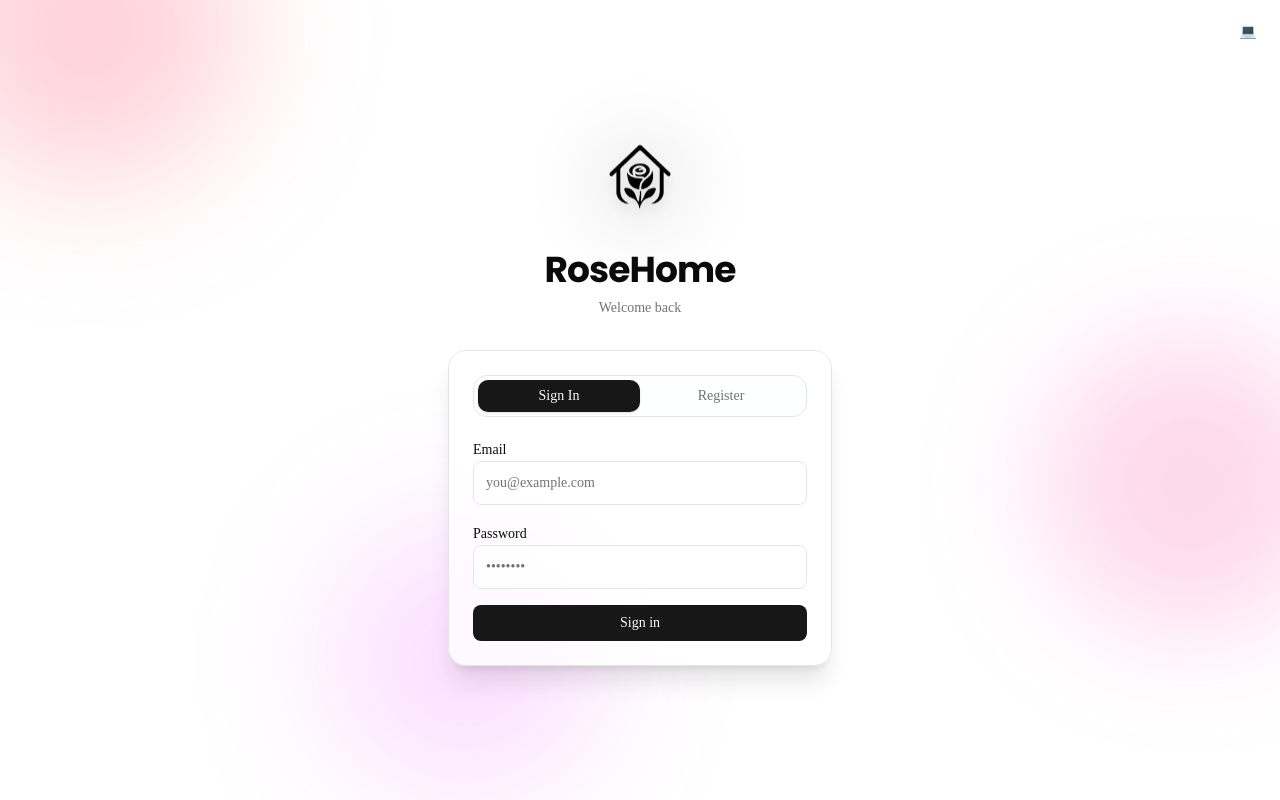
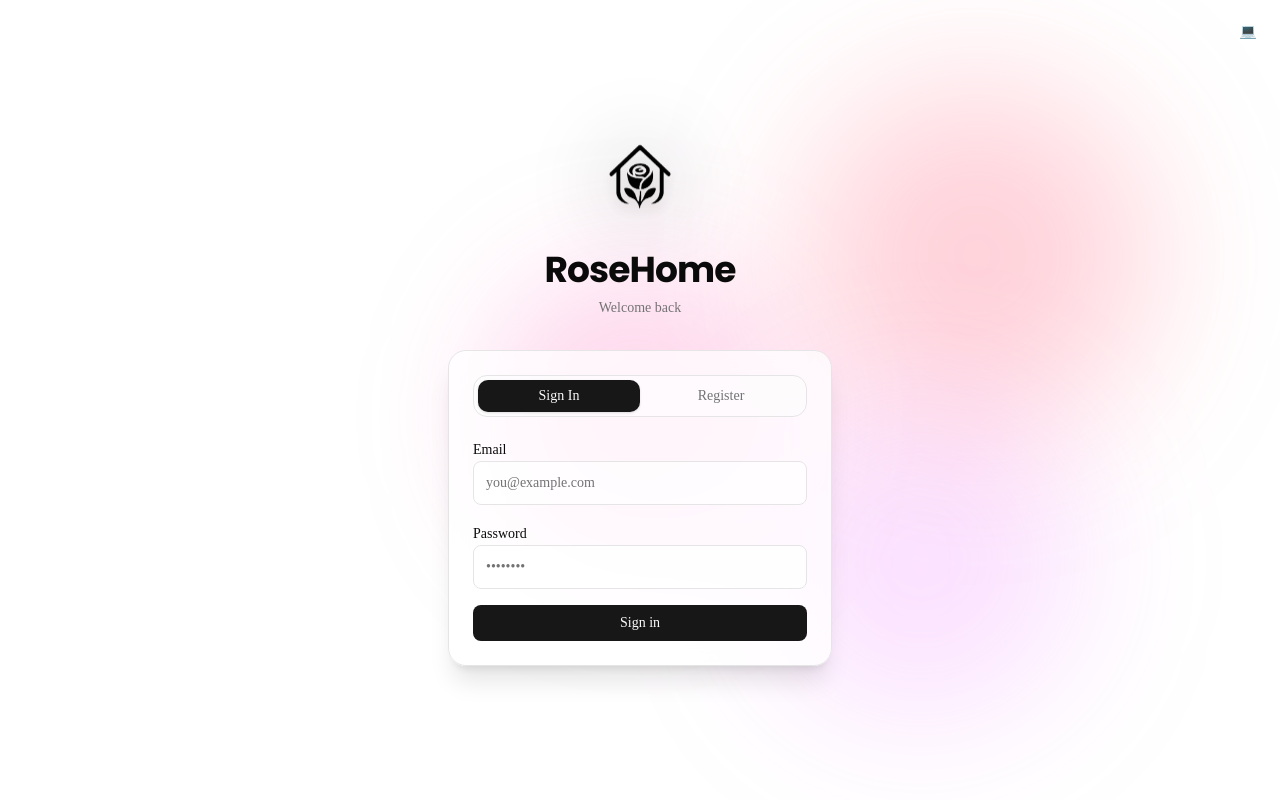
Before and after one commit to rose-lukas/rose-money, a Next.js app: page /login in a window 1280 px wide. Built offline with nearby package versions, Linux system fonts and the light colour scheme.

Commit message:
feat: blobs now wander across the whole screen (viewport-unit paths, distinct routes)

```diff
--- a/src/app/globals.css
+++ b/src/app/globals.css
@@ -231,12 +231,27 @@ html.font-serif {
   0%, 100% { transform: translateY(0); }
   50% { transform: translateY(-12px); }
 }
-@keyframes rh-blob {
-  0%   { transform: translate(0, 0) scale(1); }
-  25%  { transform: translate(70px, -50px) scale(1.15); }
-  50%  { transform: translate(-40px, 60px) scale(0.9); }
-  75%  { transform: translate(50px, 40px) scale(1.08); }
-  100% { transform: translate(0, 0) scale(1); }
+@keyframes rh-wander-1 {
+  0%   { transform: translate(2vw, 8vh) scale(1); }
+  20%  { transform: translate(66vw, 14vh) scale(1.2); }
+  40%  { transform: translate(34vw, 58vh) scale(0.9); }
+  60%  { transform: translate(74vw, 68vh) scale(1.12); }
+  80%  { transform: translate(12vw, 40vh) scale(1.05); }
+  100% { transform: translate(2vw, 8vh) scale(1); }
+}
+@keyframes rh-wander-2 {
+  0%   { transform: translate(70vw, 6vh) scale(1.1); }
+  25%  { transform: translate(22vw, 44vh) scale(0.9); }
+  50%  { transform: translate(58vw, 74vh) scale(1.2); }
+  75%  { transform: translate(6vw, 60vh) scale(1); }
+  100% { transform: translate(70vw, 6vh) scale(1.1); }
+}
+@keyframes rh-wander-3 {
+  0%   { transform: translate(24vw, 72vh) scale(1); }
+  25%  { transform: translate(72vw, 46vh) scale(1.15); }
+  50%  { transform: translate(40vw, 10vh) scale(0.92); }
+  75%  { transform: translate(4vw, 50vh) scale(1.08); }
+  100% { transform: translate(24vw, 72vh) scale(1); }
 }
 @keyframes rh-fade-up {
   from { opacity: 0; transform: translateY(14px); }
@@ -247,13 +262,17 @@ html.font-serif {
   50% { opacity: 0.6; transform: scale(1.15); }
 }
 .animate-rh-float { animation: rh-float 6s ease-in-out infinite; }
-.animate-rh-blob { animation: rh-blob 20s ease-in-out infinite; }
+.animate-rh-wander-1 { animation: rh-wander-1 30s ease-in-out infinite; }
+.animate-rh-wander-2 { animation: rh-wander-2 36s ease-in-out infinite; }
+.animate-rh-wander-3 { animation: rh-wander-3 33s ease-in-out infinite; }
 .animate-rh-fade-up { animation: rh-fade-up 0.6s cubic-bezier(0.22, 1, 0.36, 1) both; }
 .animate-rh-glow { animation: rh-glow 5s ease-in-out infinite; }
 
 @media (prefers-reduced-motion: reduce) {
   .animate-rh-float,
-  .animate-rh-blob,
+  .animate-rh-wander-1,
+  .animate-rh-wander-2,
+  .animate-rh-wander-3,
   .animate-rh-fade-up,
   .animate-rh-glow {
     animation: none;
--- a/src/app/login/page.tsx
+++ b/src/app/login/page.tsx
@@ -40,9 +40,9 @@ export default function LoginPage() {
 
       {/* Animated ambient background */}
       <div aria-hidden className="pointer-events-none absolute inset-0 -z-10 overflow-hidden">
-        <div className="absolute -left-24 -top-24 h-72 w-72 rounded-full bg-rose-400/30 blur-3xl animate-rh-blob dark:bg-rose-500/20" style={{ animationDuration: "16s" }} />
-        <div className="absolute -right-24 top-1/3 h-80 w-80 rounded-full bg-pink-400/25 blur-3xl animate-rh-blob dark:bg-pink-500/15" style={{ animationDuration: "22s", animationDelay: "-7s" }} />
-        <div className="absolute bottom-0 left-1/4 h-72 w-72 rounded-full bg-fuchsia-400/20 blur-3xl animate-rh-blob dark:bg-fuchsia-500/10" style={{ animationDuration: "19s", animationDelay: "-13s" }} />
+        <div className="absolute left-0 top-0 h-72 w-72 rounded-full bg-rose-400/30 blur-3xl animate-rh-wander-1 dark:bg-rose-500/20" />
+        <div className="absolute left-0 top-0 h-80 w-80 rounded-full bg-pink-400/25 blur-3xl animate-rh-wander-2 dark:bg-pink-500/15" />
+        <div className="absolute left-0 top-0 h-72 w-72 rounded-full bg-fuchsia-400/20 blur-3xl animate-rh-wander-3 dark:bg-fuchsia-500/10" />
       </div>
 
       <div className="w-full max-w-sm space-y-8">
```
